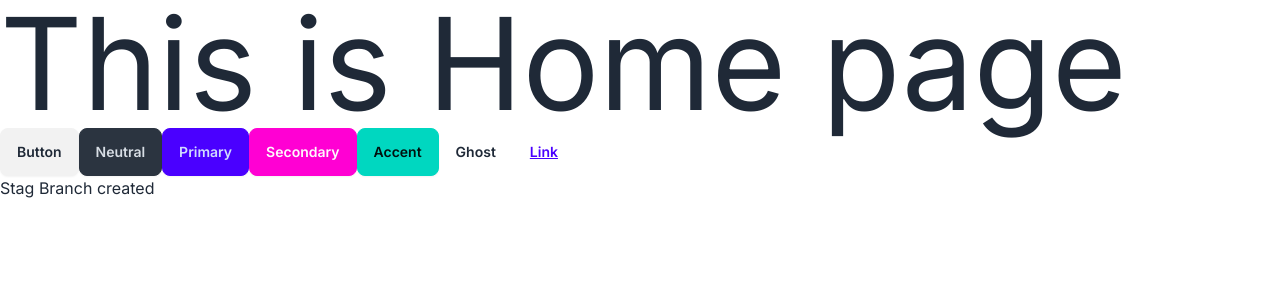
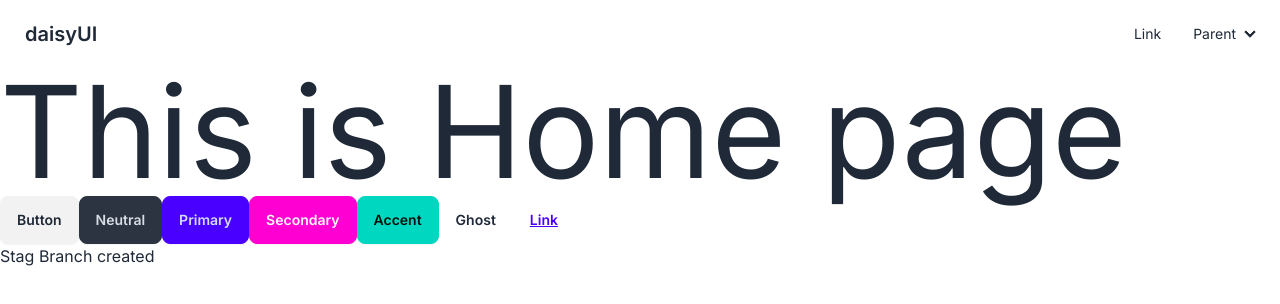
Before and after one commit to bishaldofo/dialogify-project, a Next.js app: page / in a window 1280 px wide. Shown: the top 304 px of the page. Built offline with nearby package versions, Linux system fonts and the light colour scheme.

Commit message:
Navbar added

```diff
--- a/src/app/layout.js
+++ b/src/app/layout.js
@@ -1,5 +1,6 @@
 import { Inter } from 'next/font/google'
 import './globals.css'
+import Navbar from '@/components/shared/navbar'
 
 const inter = Inter({ subsets: ['latin'] })
 
@@ -11,7 +12,10 @@
 export default function RootLayout({ children }) {
   return (
     <html lang="en">
-      <body className={inter.className}>{children}</body>
+      <body className={inter.className}>
+        <Navbar></Navbar>
+        {children}
+      </body>
     </html>
   )
 }
--- a/src/app/page.js
+++ b/src/app/page.js
@@ -1,6 +1,4 @@
-import Image from 'next/image'
-
-export default function Home() {
+const HomePage = () => {
   return (
       <div>
         <h1 className='text-9xl'>This is Home page</h1>
@@ -15,3 +13,5 @@
       </div>
   )
 }
+
+export default HomePage;
--- /dev/null
+++ b/src/components/shared/Navbar.jsx
@@ -0,0 +1,31 @@
+'use client'
+
+const Navbar = () => {
+   return (
+      <div>
+         <div className="navbar bg-base-100">
+  <div className="flex-1">
+    <a className="btn btn-ghost text-xl">daisyUI</a>
+  </div>
+  <div className="flex-none">
+    <ul className="menu menu-horizontal px-1">
+      <li><a>Link</a></li>
+      <li>
+        <details>
+          <summary>
+            Parent
+          </summary>
+          <ul className="p-2 bg-base-100 rounded-t-none">
+            <li><a>Link 1</a></li>
+            <li><a>Link 2</a></li>
+          </ul>
+        </details>
+      </li>
+    </ul>
+  </div>
+</div>
+      </div>
+   );
+};
+
+export default Navbar;
```
